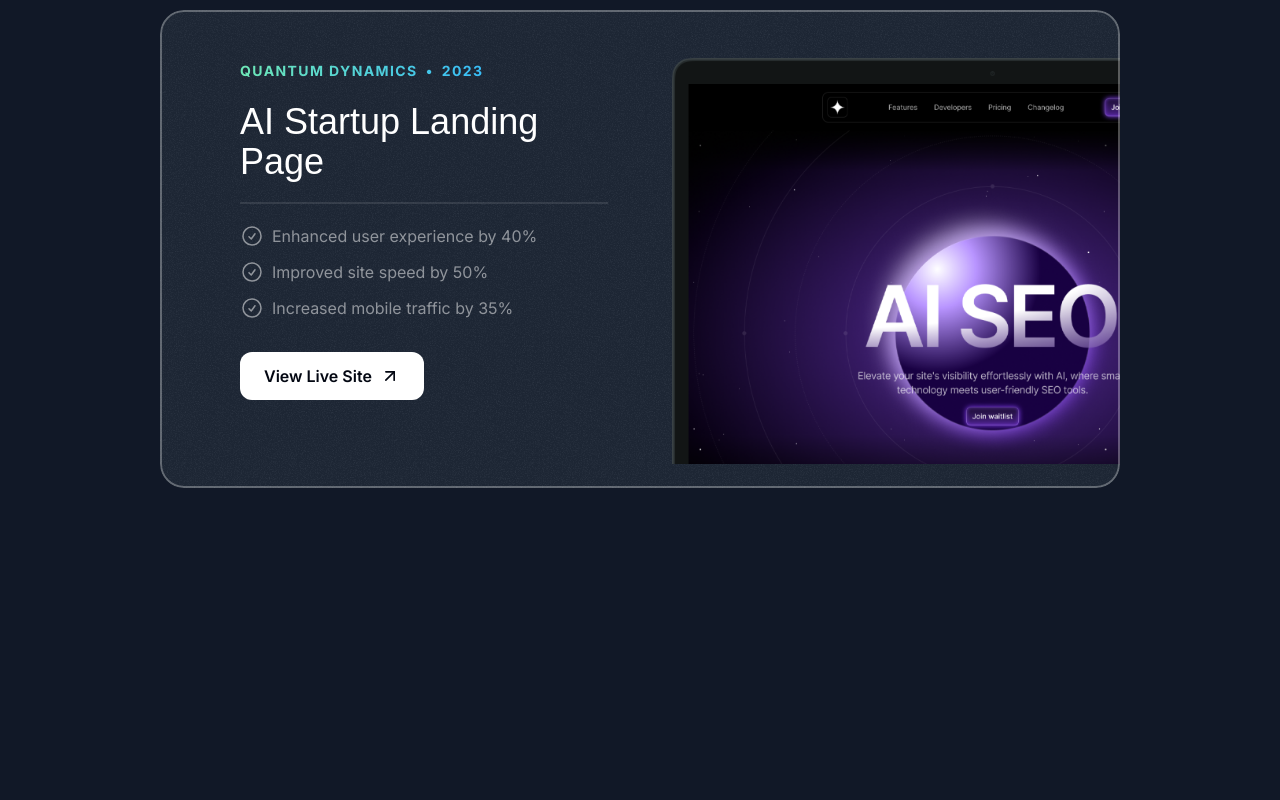
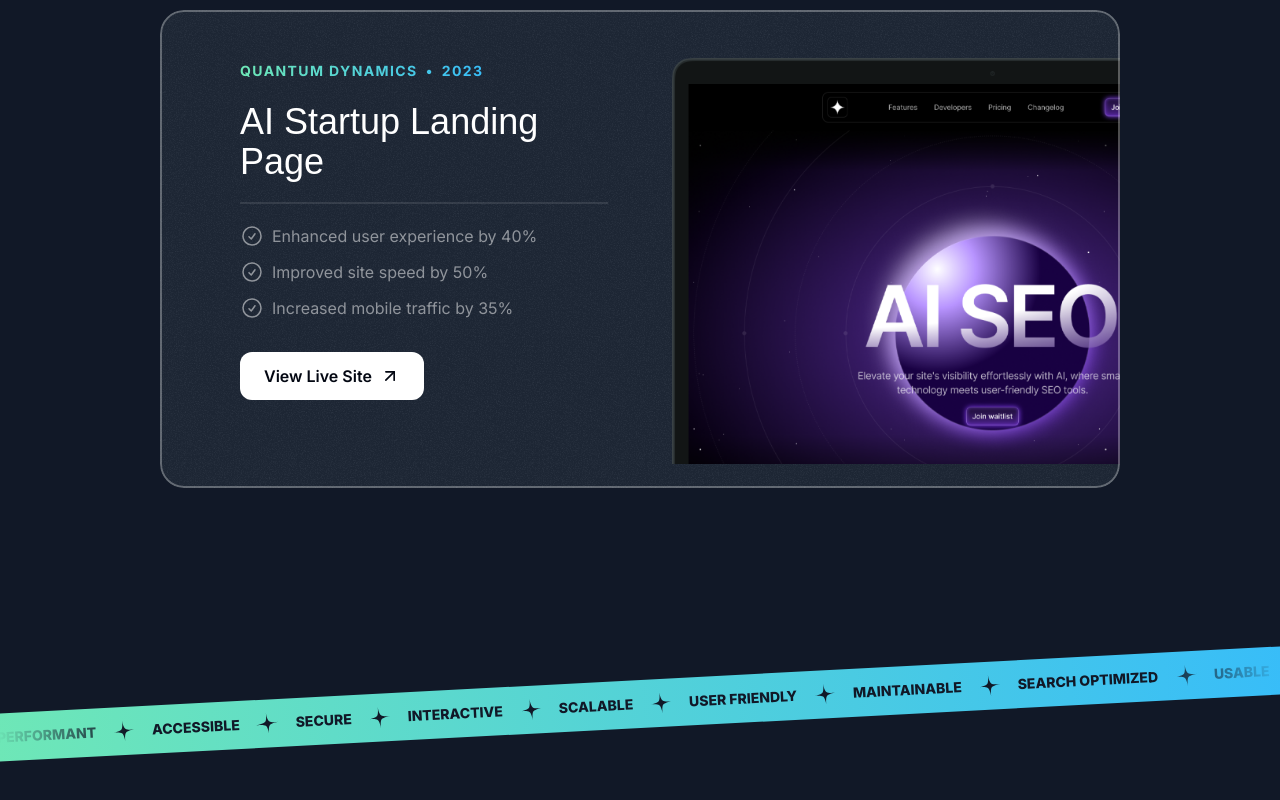
Before and after one commit to solo-mizan/portfolio, a Next.js app: page / in a window 1280 px wide. Shown: the part 2302-3102 px from the top of the page. Before the commit the page ends 2886 px from the top, so only its background shows below. Built offline with nearby package versions, Linux system fonts and the light colour scheme; a web font is replaced by a local one.

Commit message:
feat: tape section

```diff
--- a/src/app/page.tsx
+++ b/src/app/page.tsx
@@ -1,6 +1,7 @@
 import { Header } from "@/sections/Header";
 import { HeroSection } from "@/sections/Hero";
 import { ProjectsSection } from "@/sections/Projects";
+import { TapeSection } from "@/sections/Tape";
 
 export default function Home() {
   return (
@@ -8,6 +9,7 @@
       <Header />
       <HeroSection />
       <ProjectsSection />
+      <TapeSection />
     </div>
   );
 }
--- a/src/sections/Tape.tsx
+++ b/src/sections/Tape.tsx
@@ -1,3 +1,37 @@
+import StarIcon from "@/assets/icons/star.svg";
+
+const WORDS = [
+  "Performant",
+  "Accessible",
+  "Secure",
+  "Interactive",
+  "Scalable",
+  "User Friendly",
+  "Maintainable",
+  "Search Optimized",
+  "Usable",
+  "Reliable",
+];
+
 export const TapeSection = () => {
-  return <div>Tape Section</div>;
+  return (
+    <div className="py-16 lg:py-24 overflow-x-clip">
+      <div className="bg-gradient-to-r from-emerald-300 to-sky-400 -mx-1 -rotate-3">
+        <div className="[mask-image:linear-gradient(to_right,transparent,black_10%,black_90%,transparent)] flex">
+          <div className="flex flex-none gap-4">
+            {WORDS.map((word) => (
+              <div key={word} className="inline-flex items-center gap-4 py-3">
+                <span className="font-extrabold text-gray-900 text-sm uppercase">
+                  {word}
+                </span>
+                <span className="-rotate-6">
+                  <StarIcon className="text-gray-900 size-6" />
+                </span>
+              </div>
+            ))}
+          </div>
+        </div>
+      </div>
+    </div>
+  );
 };
```
